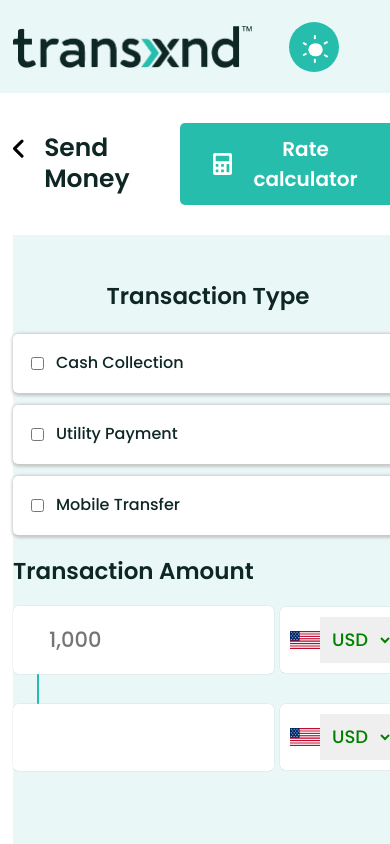
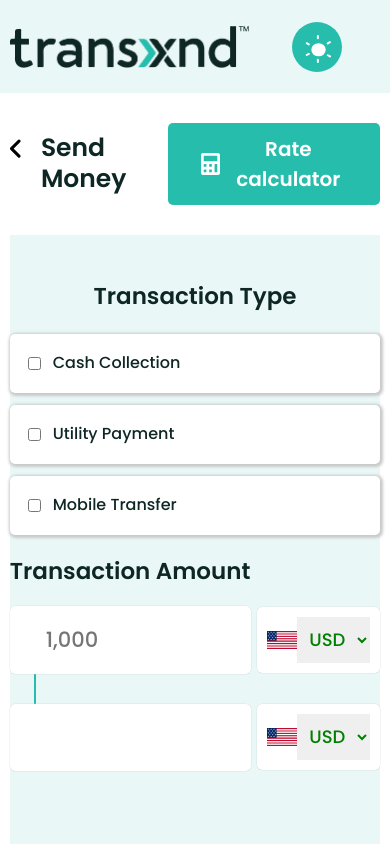
Before and after one commit to ab9pixel/Transxnd-Enhanced-screens, a React (Create React App) app: page / in a window 390 px wide. Shown: the top 844 px of the page. Built offline with nearby package versions, Linux system fonts and the light colour scheme.

Commit message:
Main content width responsive

```diff
--- a/src/App.scss
+++ b/src/App.scss
@@ -153,9 +153,12 @@ body{
 
 
 }
+// LAPTOP LOWER RES RESPONSIVE
+
+
+// MOBILE RESPONSIVE
 .App{
 @media(max-width: 990px){
-
     .headerMain  .navbarWrap, .profileView, .sidebarMain, .support-message  {
     display: none;
     }
@@ -174,12 +177,10 @@ body{
     .sendMoneyPageOneRight{
         padding-right: 0;
     }
-
-
     .container{
-        width: 100%;
-        margin: 0 13px;
-        max-width: none;
+        min-width: 95%;
+        max-width: 95%;
+        margin: 0 auto;
     }
     .ContentHeaderText p{
         display: none;
```
